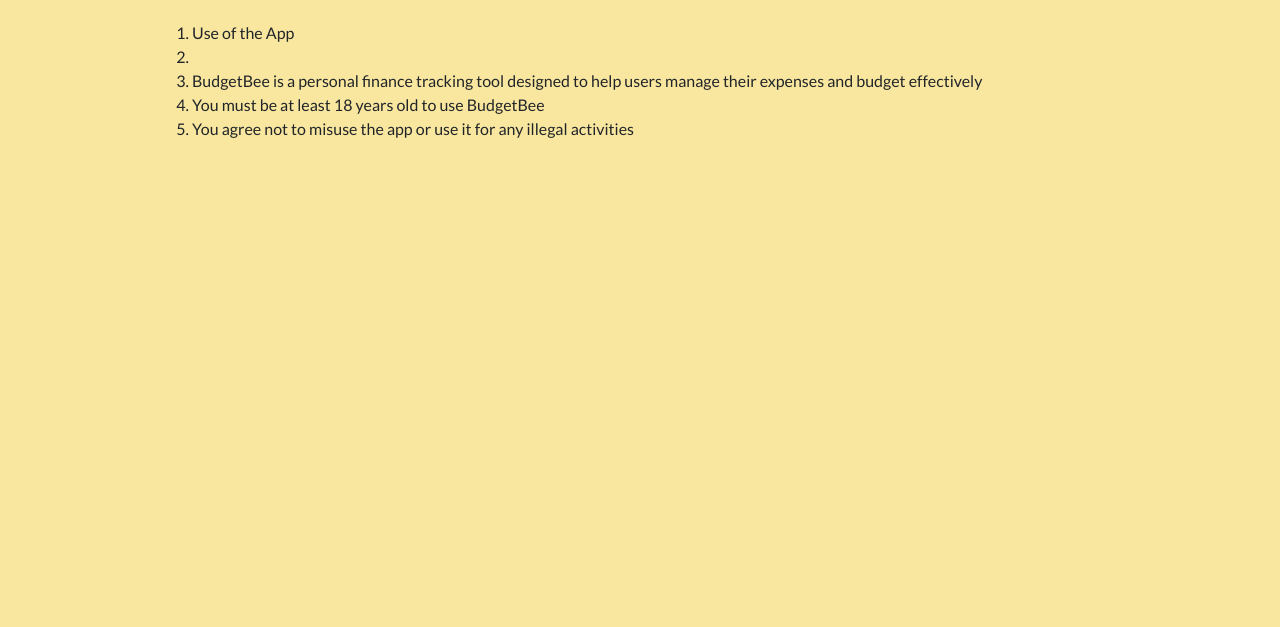
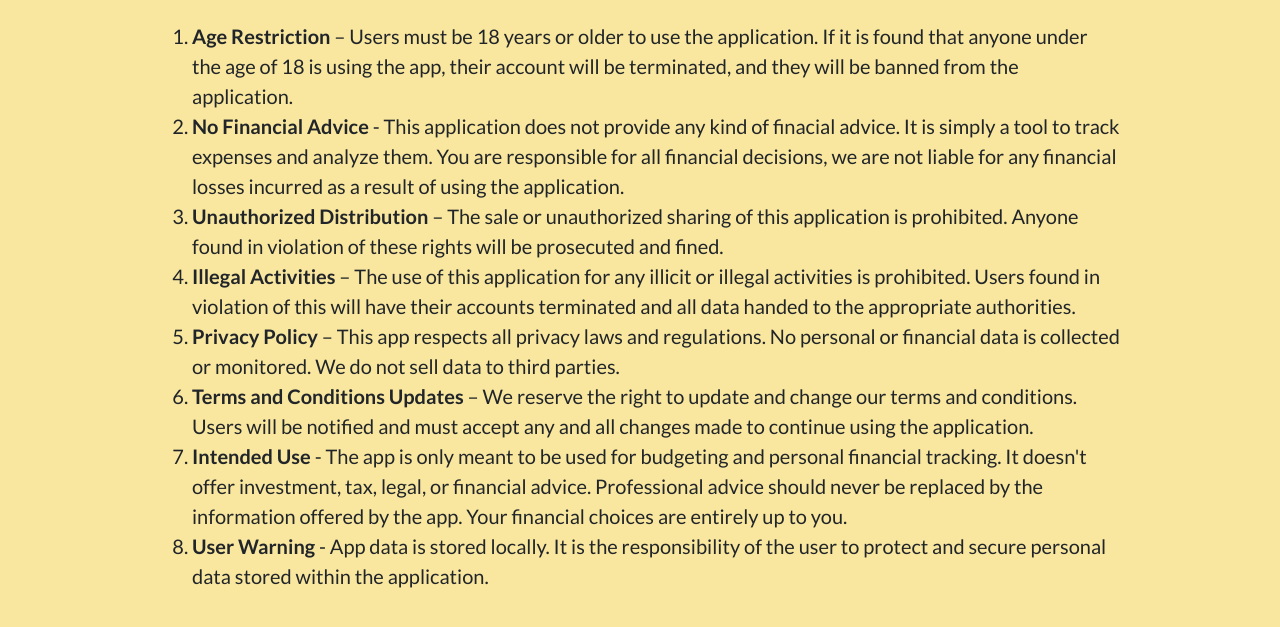
Before and after one commit to Jmendes2022/IT488_Team3_Project, a plain HTML site: page TermsandConditions.html in a window 1280 px wide. Shown: the part 227-854 px from the top of the page. Before the commit the page ends 800 px from the top, so only its background shows below. Drawn offline with nearby package versions, Linux system fonts and the light colour scheme.

Commit message:
Update TermsandConditions.html
Changed Terms and Conditions text and added some formatting.

```diff
--- a/TermsandConditions.html
+++ b/TermsandConditions.html
@@ -64,21 +64,19 @@
 
     <div class="w-75 d-flex flex-column align-self-center mt-5 mb-5">
       <div class="d-flex flex-column gap-3">
-        <h1><strong>Terms and Conditions</strong></h1>
-        <ol>
-          <li>Use of the App</li>
-          <li>
-              <li>
-                BudgetBee is a personal finance tracking tool designed to help
-                users manage their expenses and budget effectively
-              </li>
-              <li>You must be at least 18 years old to use BudgetBee</li>
-              <li>
-                You agree not to misuse the app or use it for any illegal
-                activities
-              </li>
-          </li>
-        </ol>
+		<h1><strong>Terms and Conditions</strong></h1>
+		<div class="body-square">
+			<ol class="fs-5">
+				<li><b>Age Restriction</b> – Users must be 18 years or older to use the application. If it is found that anyone under the age of 18 is using the app, their account will be terminated, and they will be banned from the application.</li>
+				<li><b>No Financial Advice</b> - This application does not provide any kind of finacial advice. It is simply a tool to track expenses and analyze them. You are responsible for all financial decisions, we are not liable for any financial losses incurred as a result of using the application.</li>
+				<li><b>Unauthorized Distribution</b> – The sale or unauthorized sharing of this application is prohibited. Anyone found in violation of these rights will be prosecuted and fined.</li>
+				<li><b>Illegal Activities</b> – The use of this application for any illicit or illegal activities is prohibited. Users found in violation of this will have their accounts terminated and all data handed to the appropriate authorities.</li>
+				<li><b>Privacy Policy</b> – This app respects all privacy laws and regulations. No personal or financial data is collected or monitored. We do not sell data to third parties.</li>
+				<li><b>Terms and Conditions Updates</b> – We reserve the right to update and change our terms and conditions. Users will be notified and must accept any and all changes made to continue using the application.</li>
+				<li><b>Intended Use</b> - The app is only meant to be used for budgeting and personal financial tracking. It doesn't offer investment, tax, legal, or financial advice. Professional advice should never be replaced by the information offered by the app. Your financial choices are entirely up to you.</li>
+				<li><b>User Warning</b> - App data is stored locally. It is the responsibility of the user to protect and secure personal data stored within the application.</li>
+			</ol>
+		</div>
       </div>
     </div>
   </body>
```
